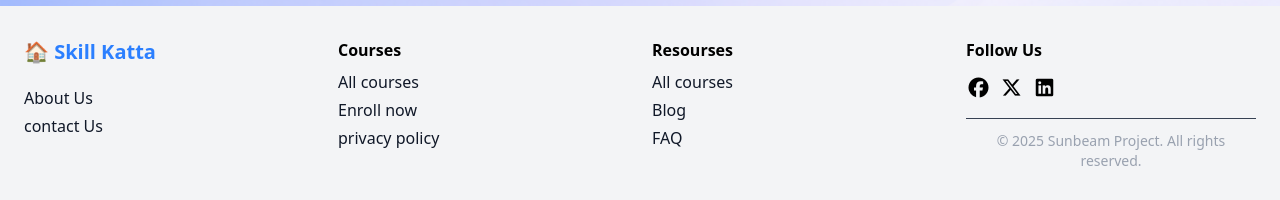
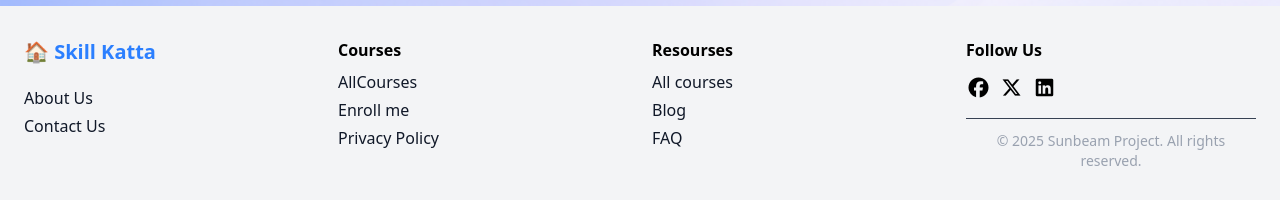
Before and after one commit to udaysinh-bodare/courseProject, a React (Vite) app in the folder client/: page /student/dashboard in a window 1280 px wide. Shown: the part 300-500 px from the top of the page. Built offline with nearby package versions, Linux system fonts and the light colour scheme; no server answers; sample sign-in values are in the browser's storage.

Commit message:
feat: navigate links

```diff
--- a/client/src/components/Footer.jsx
+++ b/client/src/components/Footer.jsx
@@ -1,5 +1,11 @@
 import React from 'react'
 import { useContext } from 'react';
+import { Link } from 'react-router';
+import ViewCourse from './../pages/ViewCourses/ViewCourse';
+import AllCourses from './../pages/Courses/AllCourses';
+import AboutUs from '../pages/extra/AboutUs';
+import ContactUs from './../pages/extra/ContactUs';
+
 
 function Footer() {
 
@@ -12,8 +18,8 @@ function Footer() {
 
                  <div className='pt-5'>
                     <ul className="space-y-1 text-gray-900">
-            <li className="hover:text-blue-400 cursor-pointer">About Us</li>
-            <li className="hover:text-blue-400 cursor-pointer">contact Us</li>
+            <li className="hover:text-blue-400 cursor-pointer"><Link to="/about">About Us</Link></li>
+            <li className="hover:text-blue-400 cursor-pointer"><Link to="/contact">Contact Us</Link></li>
             </ul>
                  </div>
 
@@ -21,18 +27,18 @@ function Footer() {
             <div>
           <h3 className="font-semibold mb-2">Courses</h3>
           <ul className="space-y-1 text-gray-900">
-            <li className="hover:text-blue-400 cursor-pointer">All courses</li>
-            <li className="hover:text-blue-400 cursor-pointer">Enroll now</li>
-            <li className="hover:text-blue-400 cursor-pointer">privacy policy</li>
+            <li className="hover:text-blue-400 cursor-pointer"><Link to="/viewcourse">AllCourses</Link></li>
+            <li className="hover:text-blue-400 cursor-pointer"><Link> Enroll me</Link></li>
+            <li className="hover:text-blue-400 cursor-pointer"><Link>Privacy Policy</Link></li>
 
           </ul>
         </div>
          <div>
           <h3 className="font-semibold mb-2">Resourses</h3>
           <ul className="space-y-1 text-gray-900">
-            <li className="hover:text-blue-400 cursor-pointer">All courses</li>
-            <li className="hover:text-blue-400 cursor-pointer">Blog</li>
-            <li className="hover:text-blue-400 cursor-pointer">FAQ</li>
+            <li className="hover:text-blue-400 cursor-pointer"><Link to="/allcourses">All courses</Link></li>
+            <li className="hover:text-blue-400 cursor-pointer"><Link>Blog</Link></li>
+            <li className="hover:text-blue-400 cursor-pointer"><Link>FAQ</Link></li>
 
           </ul>
         </div>
--- a/client/src/pages/dashboard/StudentDash.jsx
+++ b/client/src/pages/dashboard/StudentDash.jsx
@@ -3,7 +3,7 @@ import bg from "../../assets/background.png";
 import Navbar from "../../components/Navbar";
 import { myCourses } from "../../services/coursesServices";
 import { useNavigate } from "react-router";
-import Footer from "../../components/footer";
+import Footer from "../../components/Footer";
 
 function StudentDash() {
   const navigate = useNavigate();
@@ -101,7 +101,7 @@ function StudentDash() {
         ))}
       </div>
 
-        <Footer/>
+        <Footer />
 
     </div>
   );
```
